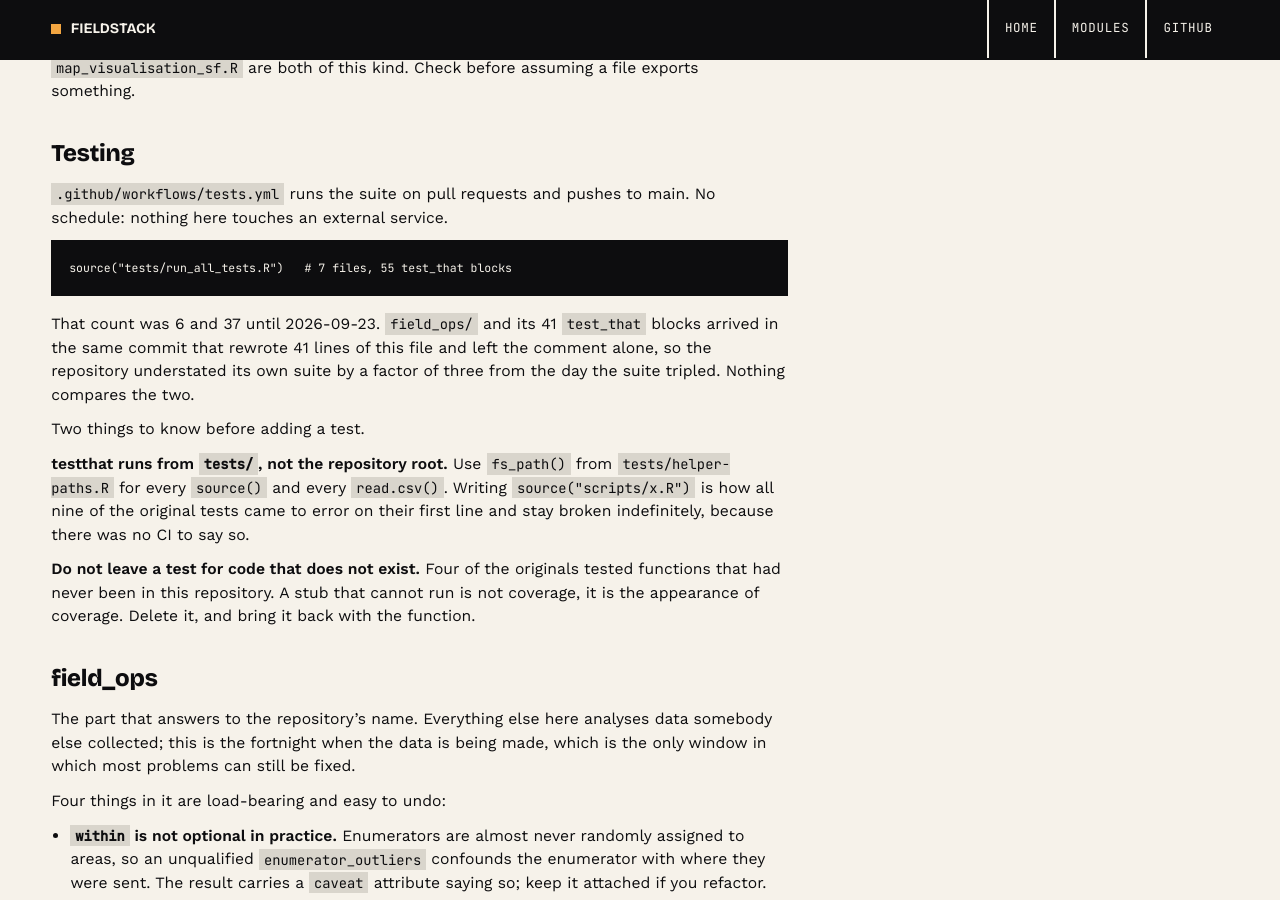
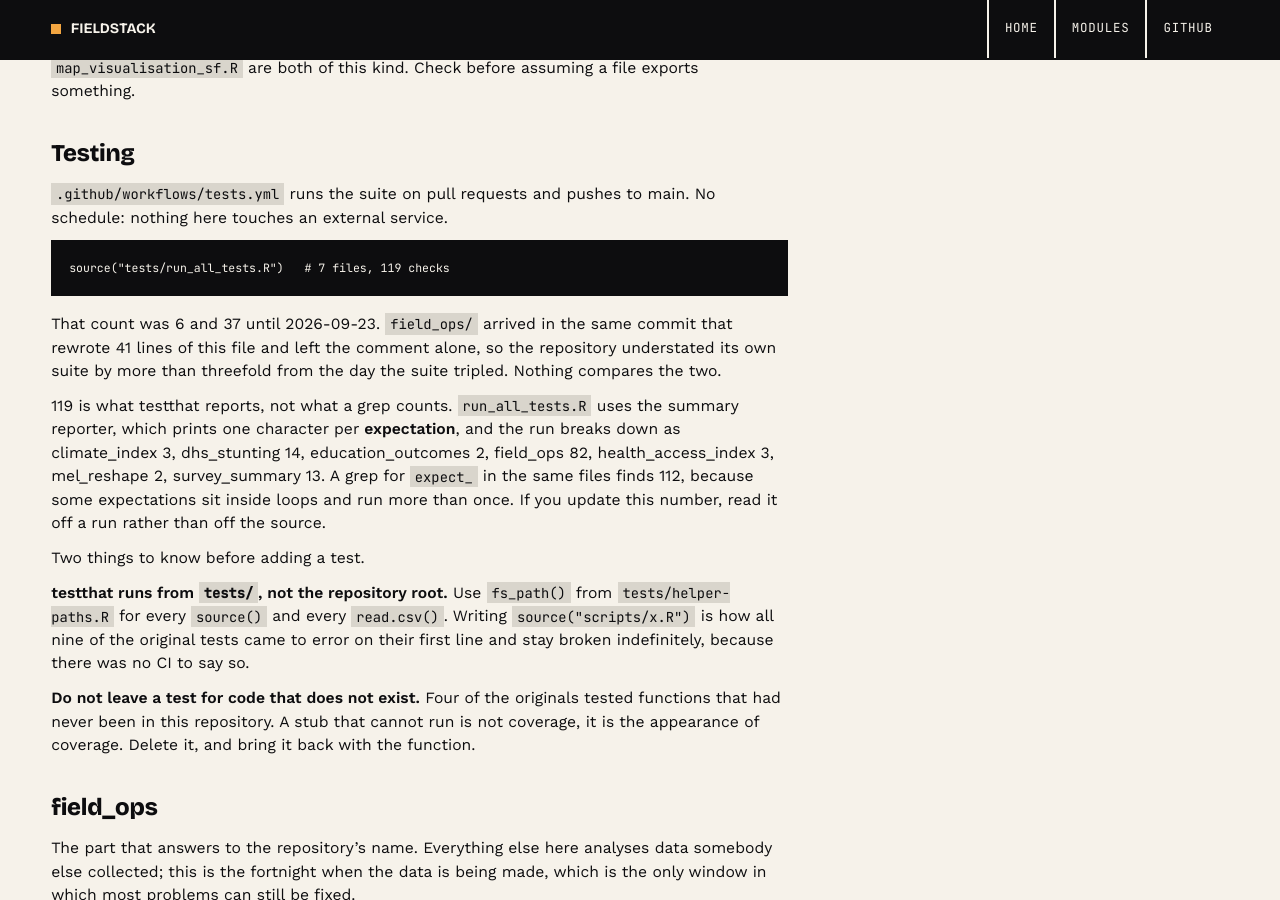
Before and after one commit to Varnasr/FieldStack, a Jekyll site: the page built from CLAUDE.md, in a window 1280 px wide and 900 px high, scrolled down 565 px. Built offline with Jekyll 4.4.1, drawn with Linux system fonts in a browser that asks for light colours; our own code applies the rules of GitHub Pages for plain Markdown files.

Commit message:
Take the count from testthat, not from a grep
The PR said testthat wins if it disagreed, and it does. CI ran the
suite on this branch and its summary reporter printed 119 dots across
7 files: climate_index 3, dhs_stunting 14, education_outcomes 2,
field_ops 82, health_access_index 3, mel_reshape 2, survey_summary 13.

119, not the 55 test_that blocks I counted from the source, and not the
112 expect_ calls a grep finds either: the reporter prints one
character per expectation, and some expectations sit inside loops and
run more than once. So a static count of this suite undercounts it, in
both units.

That also settles the unit. The original comment said 'checks', which
is expectations, so 37 -> 119 compares like with like.

Co-Authored-By: Claude Opus 5 <noreply@anthropic.com>
Claude-Session: https://claude.ai/code/session_01MrvR2NXsJFVRCeJZFCPuNL

````diff
--- a/CLAUDE.md
+++ b/CLAUDE.md
@@ -31,13 +31,21 @@ assuming a file exports something.
 main. No schedule: nothing here touches an external service.
 
 ```r
-source("tests/run_all_tests.R")   # 7 files, 55 test_that blocks
+source("tests/run_all_tests.R")   # 7 files, 119 checks
 ```
 
-That count was 6 and 37 until 2026-09-23. `field_ops/` and its 41 `test_that`
-blocks arrived in the same commit that rewrote 41 lines of this file and left
-the comment alone, so the repository understated its own suite by a factor of
-three from the day the suite tripled. Nothing compares the two.
+That count was 6 and 37 until 2026-09-23. `field_ops/` arrived in the same
+commit that rewrote 41 lines of this file and left the comment alone, so the
+repository understated its own suite by more than threefold from the day the
+suite tripled. Nothing compares the two.
+
+119 is what testthat reports, not what a grep counts. `run_all_tests.R` uses
+the summary reporter, which prints one character per **expectation**, and the
+run breaks down as climate_index 3, dhs_stunting 14, education_outcomes 2,
+field_ops 82, health_access_index 3, mel_reshape 2, survey_summary 13. A grep
+for `expect_` in the same files finds 112, because some expectations sit
+inside loops and run more than once. If you update this number, read it off a
+run rather than off the source.
 
 Two things to know before adding a test.
 
````
